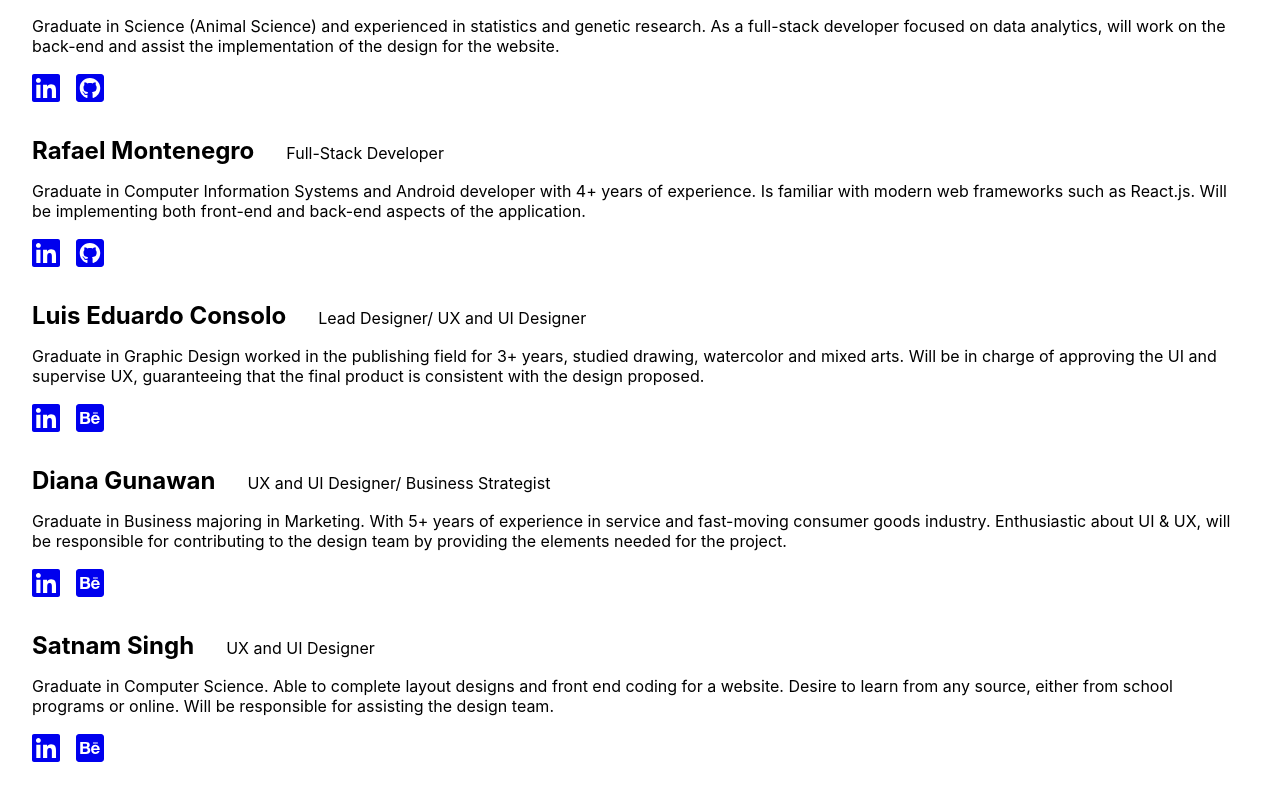
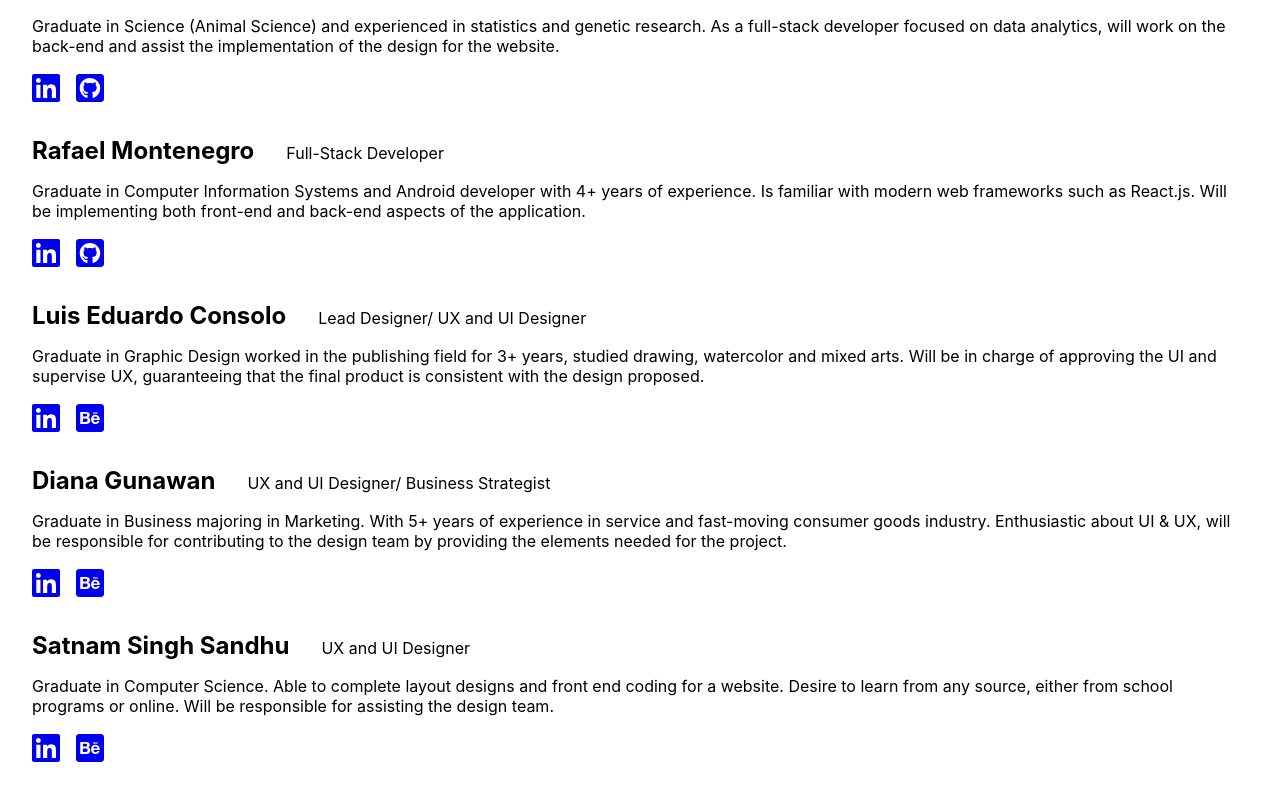
Before and after one commit to Sunnysit/t-ask, a React (Create React App) app: page /about in a window 1280 px wide. Shown: the part 757-1557 px from the top of the page. Built offline with nearby package versions, Linux system fonts and the light colour scheme.

Commit message:
Update ListMembers.jsx

```diff
--- a/src/components/about/ListMembers.jsx
+++ b/src/components/about/ListMembers.jsx
@@ -135,7 +135,7 @@ const ListMembers = () => {
                 }
             ]
         }, {
-            name: 'Satnam Singh',
+            name: 'Satnam Singh Sandhu',
             role: 'UX and UI Designer',
             description: 'Graduate in Computer Science. Able to complete layout designs and front end codi' +
                     'ng for a  website. Desire to learn from any source, either from school programs ' +
```
